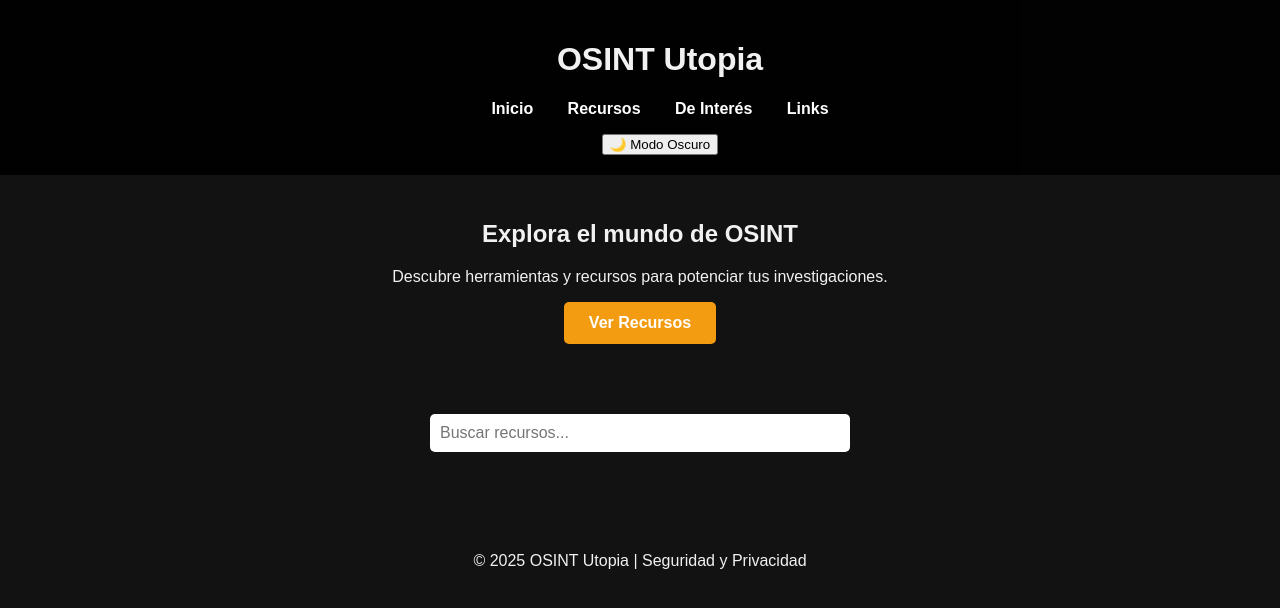
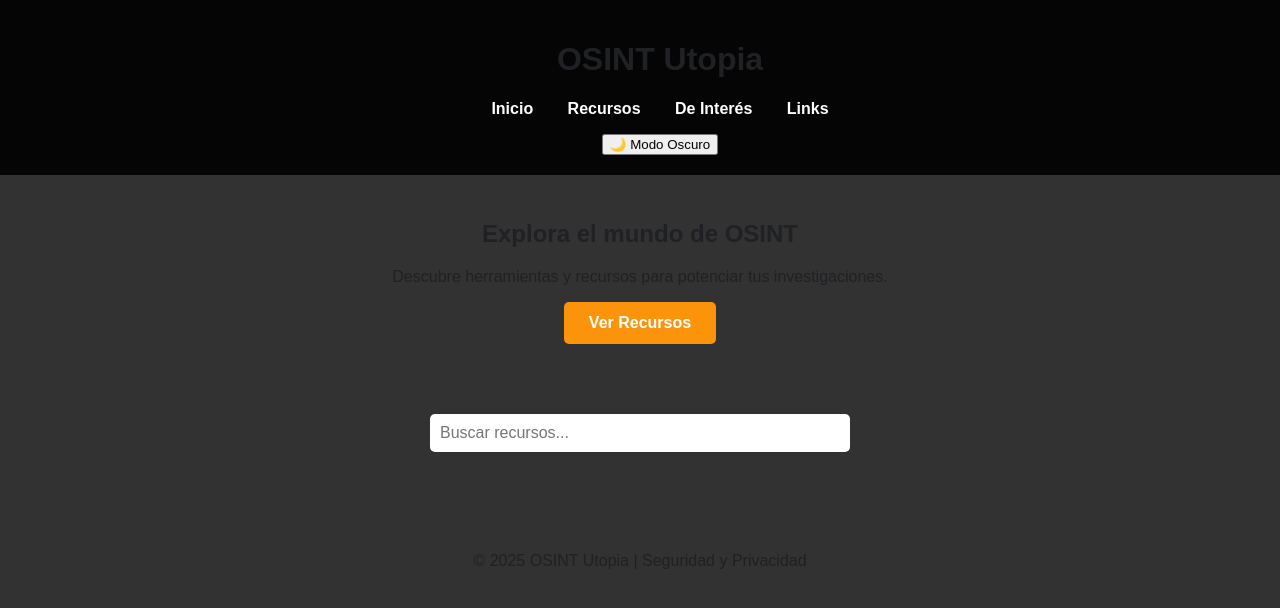
Before and after one commit to Osint-Utopia/osint-utopia, a plain HTML site: page index.html in a window 1280 px wide. Both pictures are taken after a click on the button "🌙 Modo Oscuro". Drawn offline with Linux system fonts and the light colour scheme.

Commit message:
styles.css

```diff
--- a/styles.css
+++ b/styles.css
@@ -10,8 +10,8 @@ body {
 }
 
 body.dark-mode {
-    background: #121212;
-    color: #f1f1f1;
+    background: #323232;
+    color: #202124;
 }
 
 header {
@@ -42,7 +42,7 @@ nav ul li a {
 }
 
 nav ul li a:hover {
-    color: #f39c12;
+    color: #fb940b;
 }
 
 .hero {
@@ -54,7 +54,7 @@ nav ul li a:hover {
 .btn {
     display: inline-block;
     padding: 12px 25px;
-    background: #f39c12;
+    background: #fb940b;
     color: white;
     text-decoration: none;
     border-radius: 5px;
@@ -63,7 +63,7 @@ nav ul li a:hover {
 }
 
 .btn:hover {
-    background: #d35400;
+    background: #93C54B;
 }
 
 .search {
```
